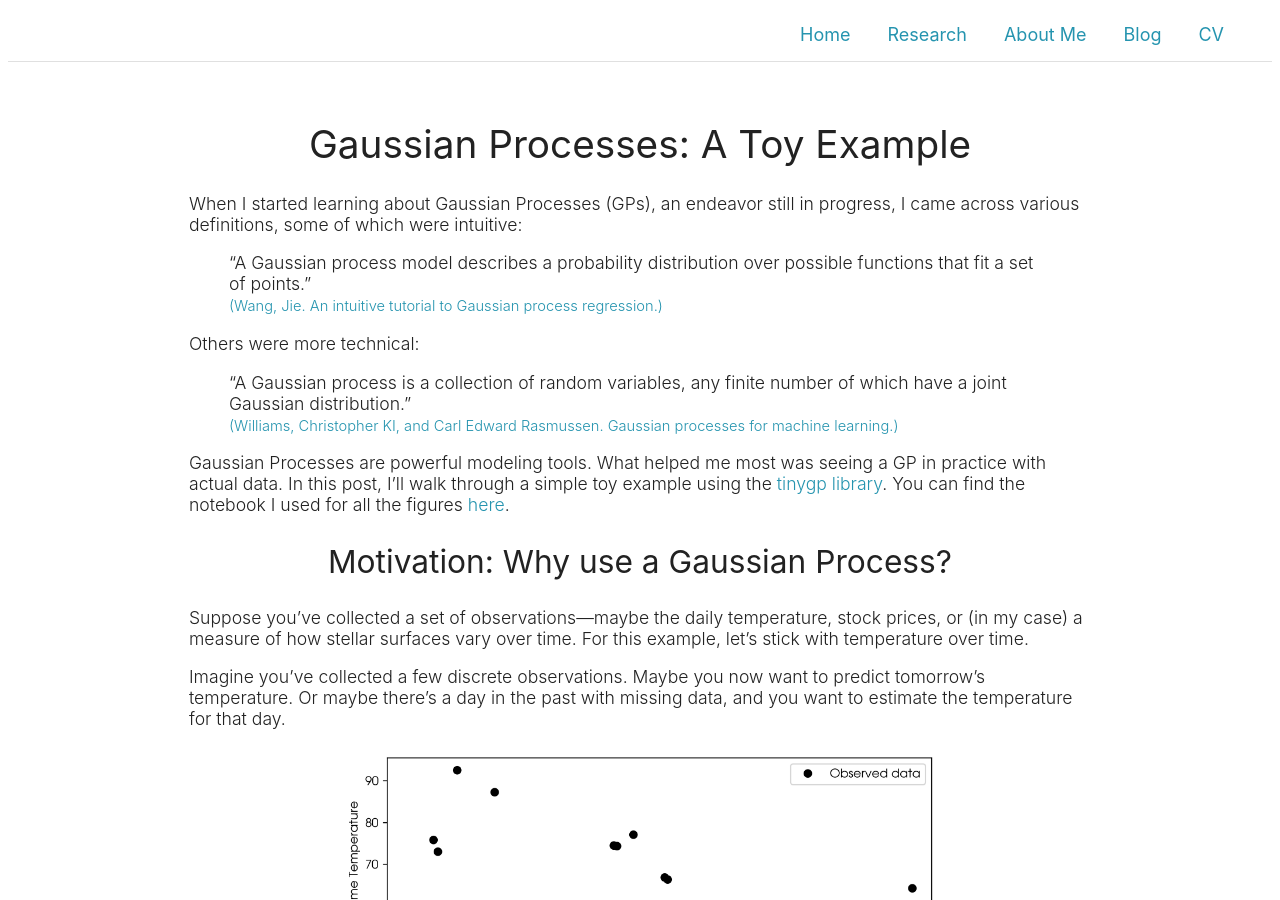
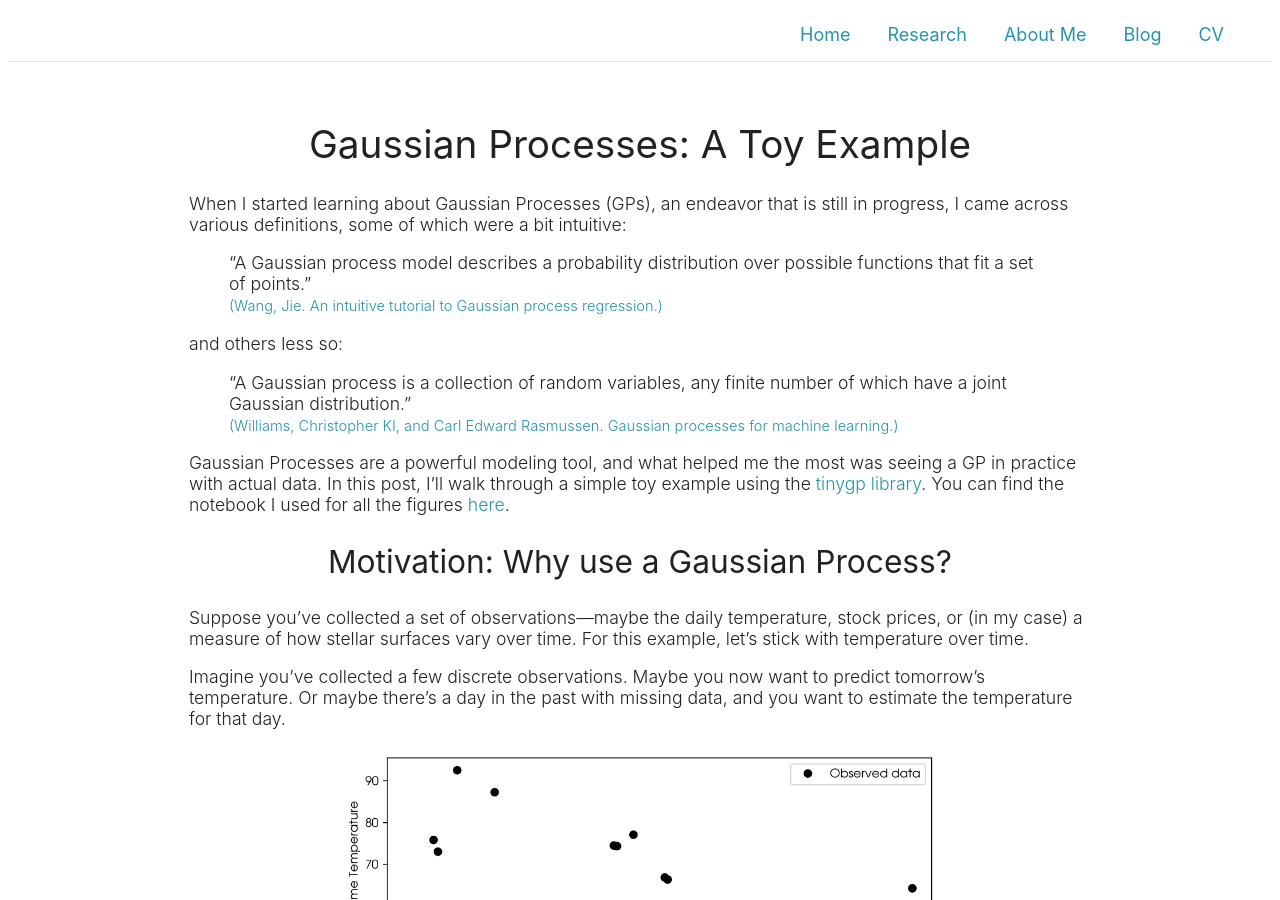
Before and after one commit to zoekko/zoekko.github.io, a Jekyll site: the page blog/gps/gp-toy-example.html, which Jekyll copies as it is, in a window 1280 px wide and 900 px high. Built offline with Jekyll 4.4.1, drawn with Linux system fonts in a browser that asks for light colours.

Commit message:
Update gp-toy-example.html

```diff
--- a/blog/gps/gp-toy-example.html
+++ b/blog/gps/gp-toy-example.html
@@ -129,7 +129,7 @@
 
         <div>
             <p>
-                When I started learning about Gaussian Processes (GPs), an endeavor still in progress, I came across various definitions, some of which were intuitive:
+                When I started learning about Gaussian Processes (GPs), an endeavor that is still in progress, I came across various definitions, some of which were a bit intuitive:
             </p>
             <blockquote>
                 “A Gaussian process model describes a probability distribution over possible functions that fit a set of points.”
@@ -137,7 +137,7 @@
                 <small><a href="https://arxiv.org/html/2009.10862v5" target="_blank">(Wang, Jie. An intuitive tutorial to Gaussian process regression.)</a></small>
             </blockquote>
             <p>
-                Others were more technical:
+                and others less so:
             </p>
             <blockquote>
                 “A Gaussian process is a collection of random variables, any finite number of which have a joint Gaussian distribution.”
@@ -145,7 +145,7 @@
                 <small><a href="https://gaussianprocess.org/gpml/chapters/RW.pdf" target="_blank">(Williams, Christopher KI, and Carl Edward Rasmussen. Gaussian processes for machine learning.)</a></small>
             </blockquote>
             <p>
-                Gaussian Processes are powerful modeling tools. What helped me most was seeing a GP in practice with actual data. In this post, I’ll walk through a simple toy example using the
+                Gaussian Processes are a powerful modeling tool, and what helped me the most was seeing a GP in practice with actual data. In this post, I’ll walk through a simple toy example using the
                 <a href="https://tinygp.readthedocs.io/en/stable" target="_blank">tinygp library</a>.
                 You can find the notebook I used for all the figures
                 <a href="https://github.com/zoekko/GP_toy_example" target="_blank">here</a>.
```
